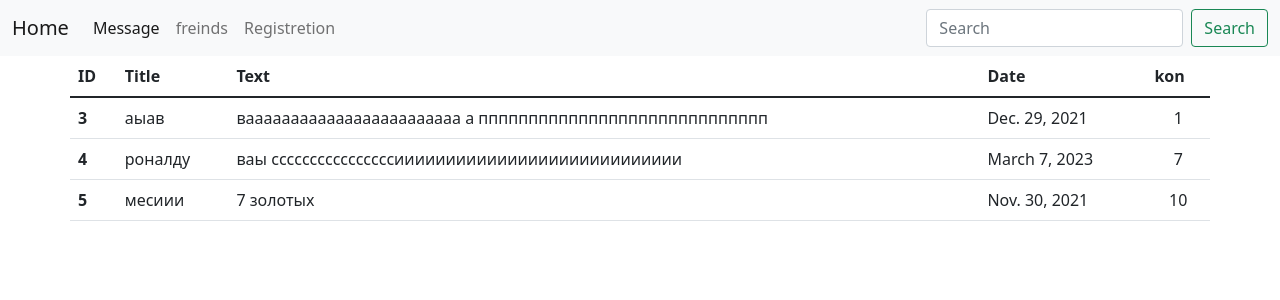
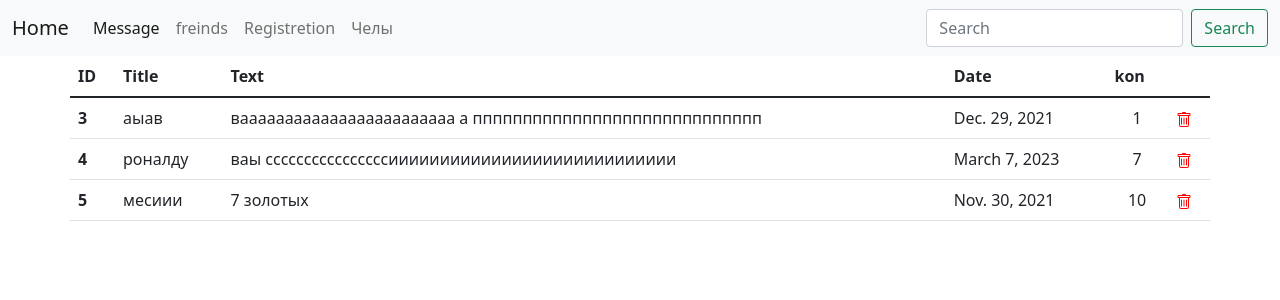
Before and after one commit to nur4ik5/django, a Django app: page /all_list/ in a window 1280 px wide. Shown: the top 300 px of the page. Run offline with Django 3.2, Linux system fonts and the light colour scheme; data comes from the database, SQL or seed files in the repository; both versions use the stored data as it was after the commit; some libraries are stand-ins or nearby versions.

Commit message:
добавил удаление в челы

```diff
--- a/blog/urls.py
+++ b/blog/urls.py
@@ -34,5 +34,5 @@ urlpatterns = [
 
     path('all_list/', views.all_list, name = 'all_list'),
 
-
+    path('all_list/<adv_id>/delete', views.all_list_delete, name = 'all_list_delete'),
 ]
--- a/posts/static/posts/css/custom.css
+++ b/posts/static/posts/css/custom.css
@@ -6,3 +6,6 @@
 	color: purple;
 	text-decoration: none;
 }
+.delete-link svg {
+	fill: red;
+}
--- a/posts/templates/posts/all_list.html
+++ b/posts/templates/posts/all_list.html
@@ -21,6 +21,14 @@
 			      <td>{{ a.text}}</td>
 			      <td>{{ a.publication_date}}</td>
 			      <td class="text-center">{{ a.view_num}}</td>
+			      <td>
+			      	<a href="{% url 'all_list_delete' a.id %}" class="delete-link">
+			      		<svg xmlns="http://www.w3.org/2000/svg" width="16" height="16" fill="currentColor" class="bi bi-trash" viewBox="0 0 16 16">
+                  		<path d="M5.5 5.5A.5.5 0 0 1 6 6v6a.5.5 0 0 1-1 0V6a.5.5 0 0 1 .5-.5zm2.5 0a.5.5 0 0 1 .5.5v6a.5.5 0 0 1-1 0V6a.5.5 0 0 1 .5-.5zm3 .5a.5.5 0 0 0-1 0v6a.5.5 0 0 0 1 0V6z"/>
+                  		<path fill-rule="evenodd" d="M14.5 3a1 1 0 0 1-1 1H13v9a2 2 0 0 1-2 2H5a2 2 0 0 1-2-2V4h-.5a1 1 0 0 1-1-1V2a1 1 0 0 1 1-1H6a1 1 0 0 1 1-1h2a1 1 0 0 1 1 1h3.5a1 1 0 0 1 1 1v1zM4.118 4 4 4.059V13a1 1 0 0 0 1 1h6a1 1 0 0 0 1-1V4.059L11.882 4H4.118zM2.5 3V2h11v1h-11z"/>
+              			</svg>
+              		</a>
+			      </td>
 			    {% endfor %}
 			    </tr>
 			  </tbody>
--- a/posts/templates/posts/base.html
+++ b/posts/templates/posts/base.html
@@ -59,6 +59,9 @@
             <li class="nav-item">
               <a class="nav-link" href="{% url 'login' %}">Registretion</a>
             </li>
+            <li class="nav-item">
+              <a class="nav-link" href="{% url 'all_list' %}">Челы </a>
+            </li>
           </ul>
           <form class="d-flex">
             <input class="form-control me-2" type="search" placeholder="Search" aria-label="Search">
--- /dev/null
+++ b/posts/templates/posts/delete_confrim.html
@@ -0,0 +1,6 @@
+{% extends "posts/base.html" %}
+{% block content %}
+
+
+
+{% endblock %}
--- a/posts/templates/posts/index.html
+++ b/posts/templates/posts/index.html
@@ -58,6 +58,10 @@
                <h5 class="card-title">20$</h5>
                <p class="card-text">Dead by Daylight — асимметричная многопользовательская компьютерная игра в жанре survival horror с видом от первого и третьего лица, разработанная канадской студией Behaviour Interactive и впервые выпущенная для Windows в 2016 году. </p>
                <button type="button" class="btn btn-primary btn-lg">Add to cart </button>
+                <svg xmlns="http://www.w3.org/2000/svg" width="16" height="16" fill="currentColor" class="bi bi-trash" viewBox="0 0 16 16">
+                <path d="M5.5 5.5A.5.5 0 0 1 6 6v6a.5.5 0 0 1-1 0V6a.5.5 0 0 1 .5-.5zm2.5 0a.5.5 0 0 1 .5.5v6a.5.5 0 0 1-1 0V6a.5.5 0 0 1 .5-.5zm3 .5a.5.5 0 0 0-1 0v6a.5.5 0 0 0 1 0V6z"/>
+                <path fill-rule="evenodd" d="M14.5 3a1 1 0 0 1-1 1H13v9a2 2 0 0 1-2 2H5a2 2 0 0 1-2-2V4h-.5a1 1 0 0 1-1-1V2a1 1 0 0 1 1-1H6a1 1 0 0 1 1-1h2a1 1 0 0 1 1 1h3.5a1 1 0 0 1 1 1v1zM4.118 4 4 4.059V13a1 1 0 0 0 1 1h6a1 1 0 0 0 1-1V4.059L11.882 4H4.118zM2.5 3V2h11v1h-11z"/>
+               </svg>
             </div>
           </div>
       </div>
--- a/posts/views.py
+++ b/posts/views.py
@@ -1,5 +1,5 @@
-from django.shortcuts import render
-from django.http import HttpResponse
+from django.shortcuts import render, get_object_or_404
+from django.http import HttpResponse, HttpResponseRedirect
 from .models import Post, All_list
 
 
@@ -40,3 +40,9 @@ def all_list(request):
 		'atribut': atribut
 	}
 	return render (request, "posts/all_list.html", context)
+
+
+def all_list_delete(request, adv_id):
+	advertisement = get_object_or_404(All_list, id=adv_id)
+	advertisement.delete()
+	return HttpResponseRedirect('/')
```
Also changed, not shown: db.sqlite3.
